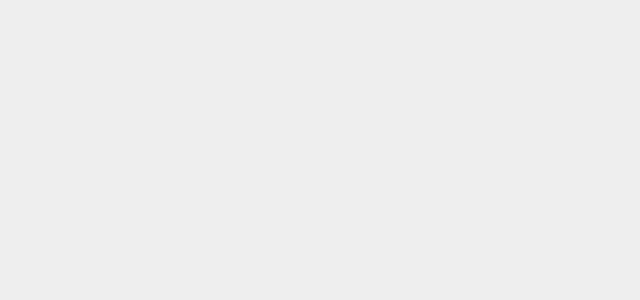
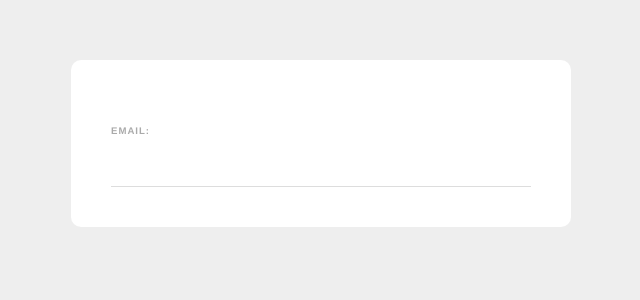
Before and after one commit to AdrianCo97/web-form, a Vue app: page / in a window 1280 px wide. Shown: the top 300 px of the page, without its empty margins (319-959 px from the left). Built offline with nearby package versions, Linux system fonts and the light colour scheme.

Commit message:
Implemented the form component

```diff
--- a/src/App.vue
+++ b/src/App.vue
@@ -1,11 +1,13 @@
 <template>
+  <SignupForm />
 </template>
 
 <script>
-
+import SignupForm from "./components/SignupForm.vue"
 export default {
   name: 'App',
   components: {
+    SignupForm
   }
 }
 </script>
```
